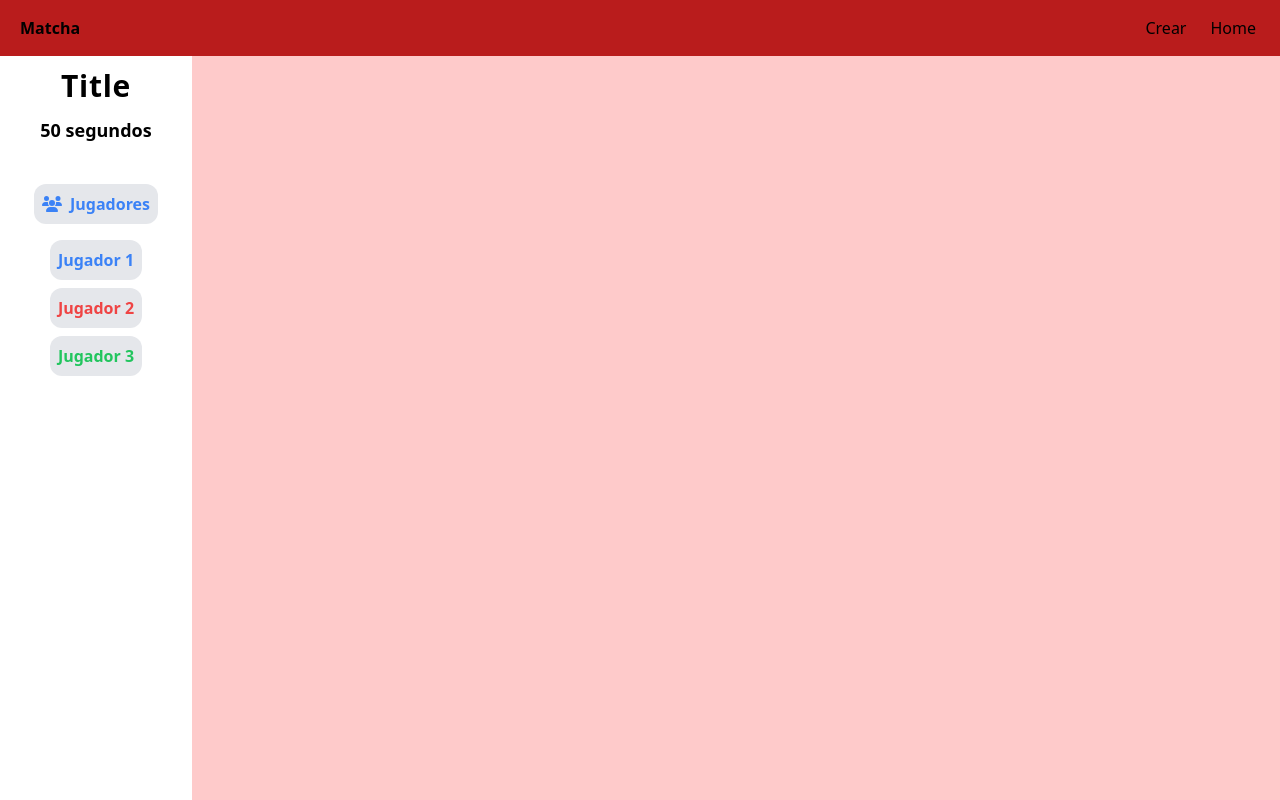
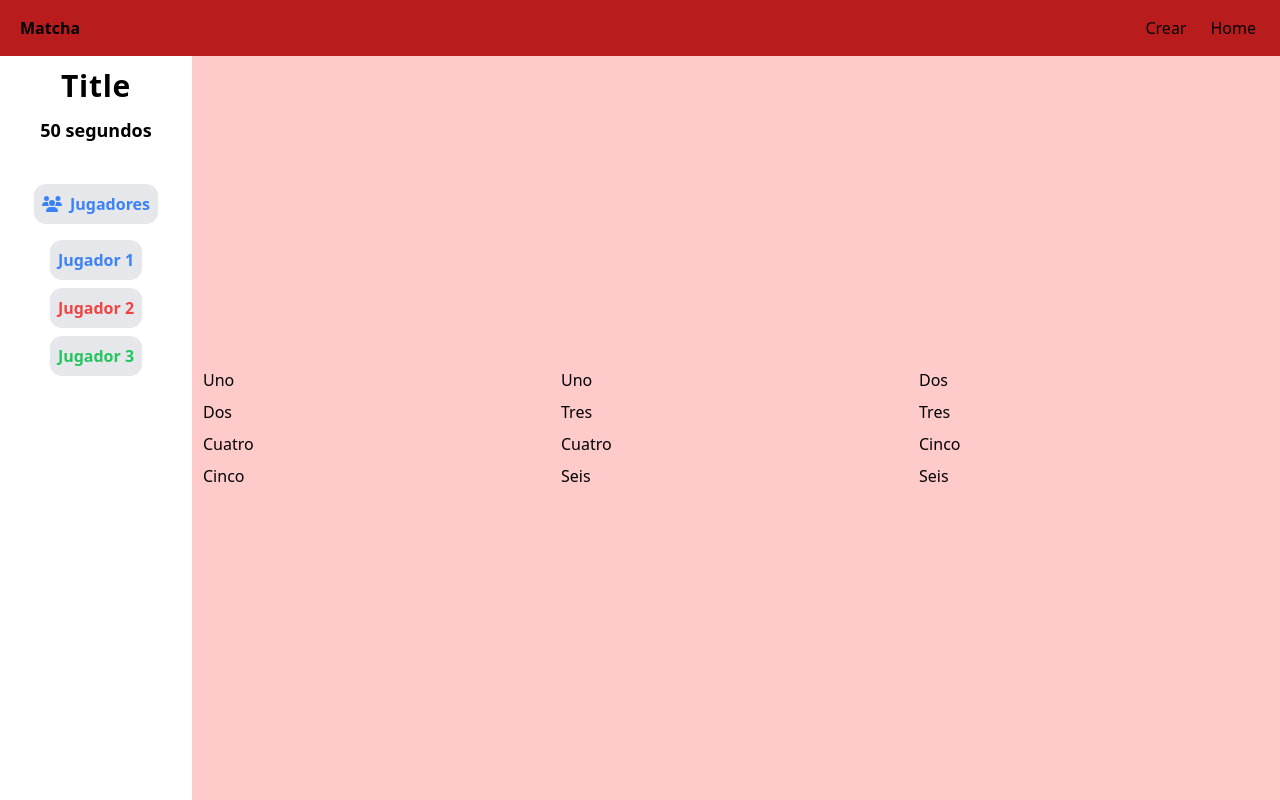
Before and after one commit to LuisArielRetanaHernadez/Memorama, a React (Vite) app: page /game/1 in a window 1280 px wide. Built offline with nearby package versions, Linux system fonts and the light colour scheme.

Commit message:
agregando la clase grid-cols-cards y auto-rows-card y iteramos las cards del juego

```diff
--- a/src/pages/Game/Game.jsx
+++ b/src/pages/Game/Game.jsx
@@ -13,7 +13,7 @@ const Game = () => {
   const [selectedCards, setSelectedCards] = useState([]);
 
   return (
-    <section className="bg-blue-400 min-h-wrapped-menu flex">
+    <section className="bg-blue-400 h-wrapped-menu flex">
     <div className="w-[15%] h-wrapped-menu px-2 py-3 bg-white">
       <div className="mb-10 text-center">
         <h2 className=" text-3xl font-semibold tracking-wide mb-3">Title</h2>
@@ -35,8 +35,11 @@ const Game = () => {
       </div>
 
     </div>
-    <div className="bg-red-200 flex-grow grid grid-cols-cards auto-rows-rooms">
+    <div className="bg-red-200 flex-grow grid grid-cols-cards auto-rows-cards justify-center content-center gap-2">
         {/*targets of gamer */}
+        {cardsMemory.map(card => (
+          <Card key={card.id} content={card.content} selectedCards={selectedCards} setSelectedCards={setSelectedCards} />  // selectedCards={selectedCards} setSelectedCards={setSelectedCards}
+        ))}
       </div>
     </section>
   )
```
